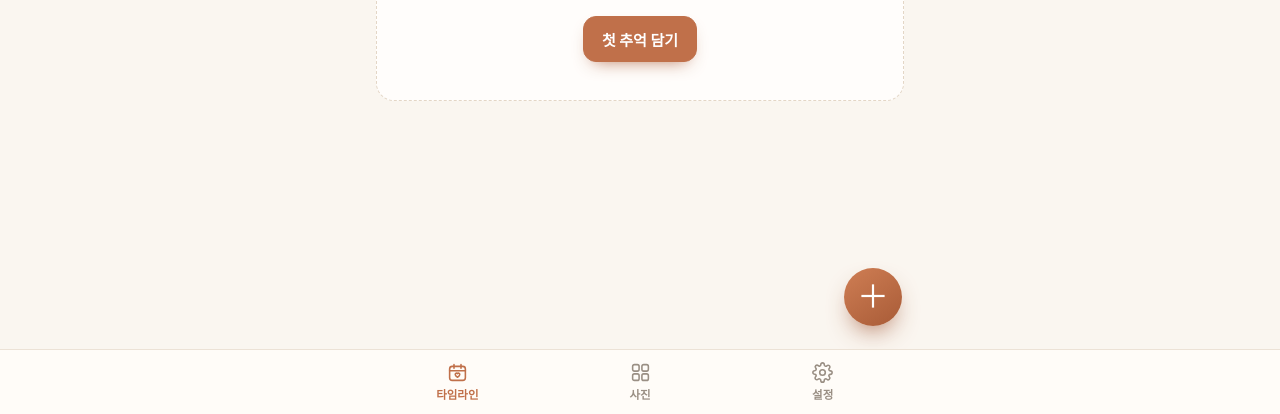
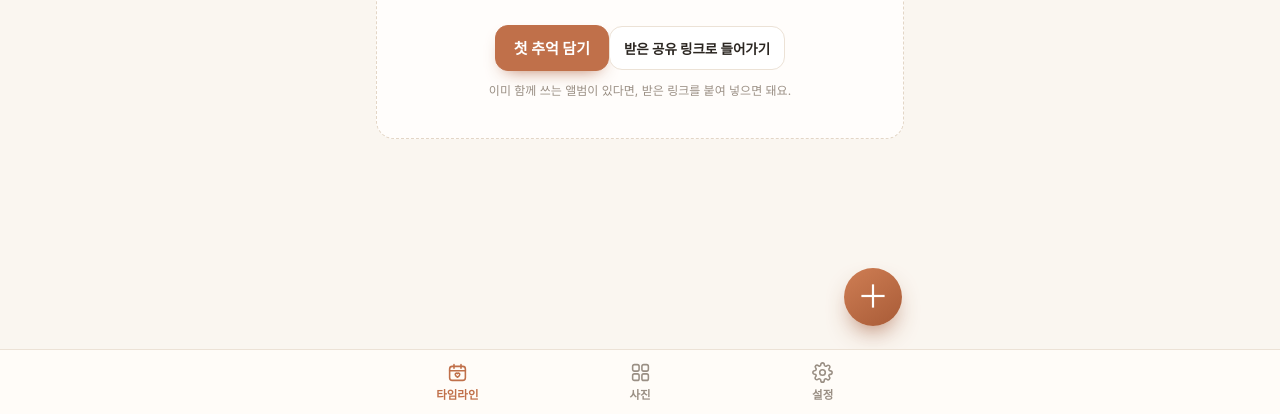
Before and after one commit to cheesebyte99/book-tracker, a plain HTML site: page photo-album/index.html in a window 1280 px wide. Shown: the part 386-800 px from the top of the page. Drawn offline with Linux system fonts and the light colour scheme.

Commit message:
사진첩: 앨범이 비어 있을 때 '받은 공유 링크로 들어가기' 안내를 바로 보여 주기

```diff
--- a/photo-album/index.html
+++ b/photo-album/index.html
@@ -534,6 +534,7 @@
   .empty .emo { font-size: 42px; line-height: 1; }
   .empty h3 { margin: 14px 0 6px; font-size: 17px; font-weight: 800; letter-spacing: -.01em; }
   .empty p { margin: 0 0 20px; font-size: 13.5px; color: var(--ink-3); line-height: 1.65; }
+  .empty p.empty-hint { margin: 10px 0 0; font-size: 12px; }
 
   /* ---------- 버튼 / 입력 ---------- */
   .btn {
@@ -2862,11 +2863,15 @@
   }
 
   function emptyStateHtml() {
+    const join = shared.active ? '' :
+      '<button type="button" class="btn sm" data-act="join-shared" style="margin-top:10px">받은 공유 링크로 들어가기</button>' +
+      '<p class="empty-hint">이미 함께 쓰는 앨범이 있다면, 받은 링크를 붙여 넣으면 돼요.</p>';
     return '<div class="empty">' +
       '<div class="emo">🌷</div>' +
       '<h3>아직 담긴 추억이 없어요</h3>' +
       '<p>사진을 고르면 찍은 날짜를 읽어<br>그날의 추억으로 모아 드려요.</p>' +
       '<button type="button" class="btn primary" data-act="new-day">첫 추억 담기</button>' +
+      join +
       '</div>';
   }
 
@@ -3469,6 +3474,11 @@
           return;
         }
         if (name === 'open-settings') { setView('settings'); return; }
+        if (name === 'join-shared') {
+          setView('settings');
+          try { el.joinRoom.focus(); } catch (e) {}
+          return;
+        }
       }
       const thumb = event.target.closest('[data-photo-id]');
       if (thumb) {
```
